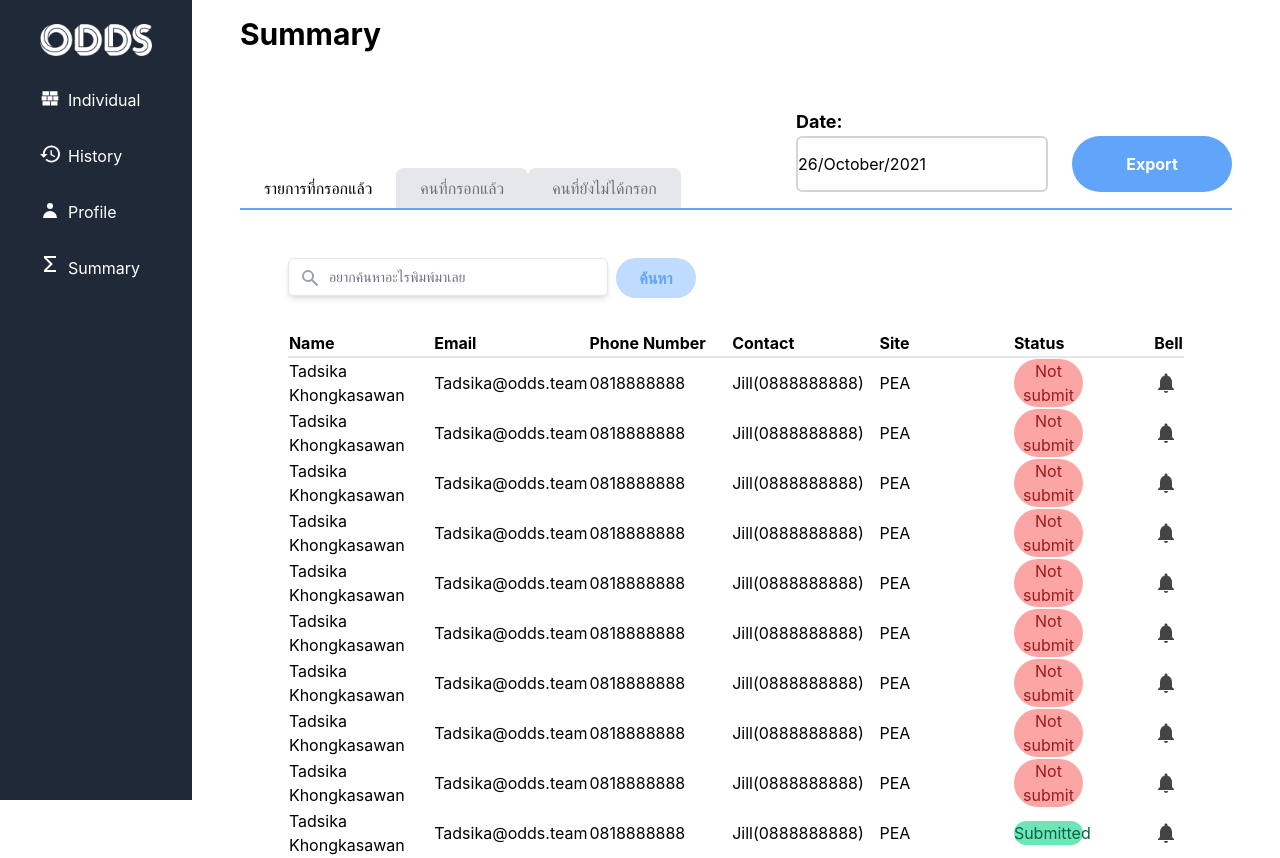
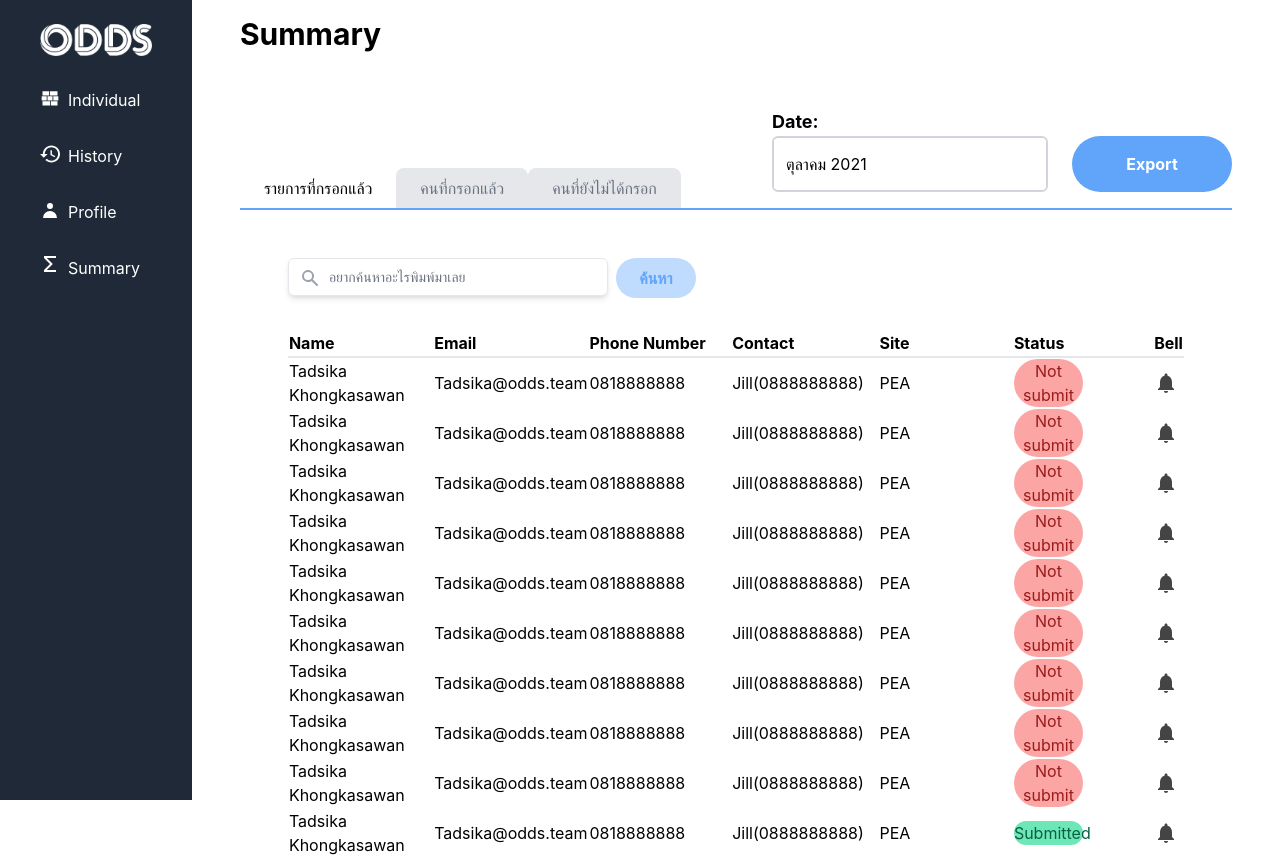
Before and after one commit to Fahlalla/workingrecord-fe, a React (Create React App) app: page /summary in a window 1280 px wide. Built offline with nearby package versions, Linux system fonts and the light colour scheme.

Commit message:
Date picker date formating form figma

```diff
--- a/src/Component/DatePicker.js
+++ b/src/Component/DatePicker.js
@@ -1,19 +1,20 @@
 import React, { useState } from "react";
 import DatePicker from "react-datepicker";
 
-// import required css from library
 import "react-datepicker/dist/react-datepicker.css";
+import th from "date-fns/locale/th";
 
-// main implementation. using selected and onChange as main props to get and change the selected date value
 const DatePickers = () => {
   const [startDate, setStartDate] = useState(new Date());
+
   return (
     // <div className="border-gray-400">
     <DatePicker
-      className=""
+      className="py-3 px-3"
       selected={startDate}
       onChange={(date) => setStartDate(date)}
-      dateFormat="dd/MMMM/yyyy"
+      dateFormat="MMMM yyyy"
+      locale={th}
     />
     // </div>
   );
```
